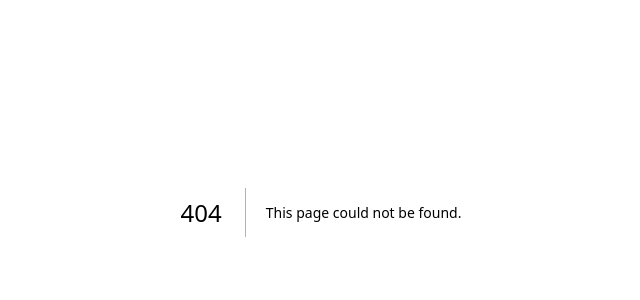
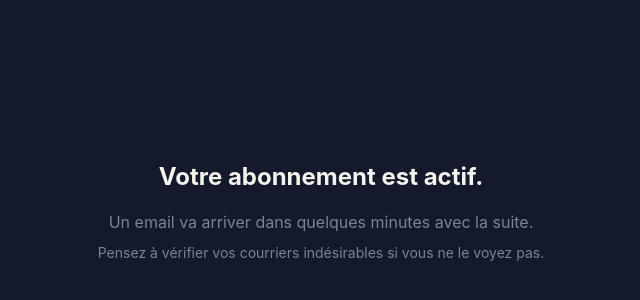
Before and after one commit to b5r96w65g4-beep/Panier-perdu, a Next.js app: page /succes in a window 1280 px wide. Before the commit this address had no page. Shown: the part 188-488 px from the top of the page, without its empty margins (319-959 px from the left). Built offline with nearby package versions, Linux system fonts and the light colour scheme.

Commit message:
Add success page for subscription confirmation

```diff
--- /dev/null
+++ b/app/succes/page.tsx
@@ -0,0 +1,39 @@
+import Stripe from "stripe";
+
+async function getEmail(sessionId: string | undefined) {
+  if (!sessionId || !process.env.STRIPE_SECRET_KEY) return null;
+  try {
+    const stripe = new Stripe(process.env.STRIPE_SECRET_KEY);
+    const session = await stripe.checkout.sessions.retrieve(sessionId);
+    return session.customer_details?.email ?? null;
+  } catch {
+    return null;
+  }
+}
+
+export default async function Succes({
+  searchParams,
+}: {
+  searchParams: { session_id?: string };
+}) {
+  const email = await getEmail(searchParams.session_id);
+
+  return (
+    <main className="min-h-screen flex items-center justify-center px-5">
+      <div className="max-w-md text-center">
+        <h1 className="text-2xl font-bold text-creme">
+          Votre abonnement est actif.
+        </h1>
+        <p className="mt-4 text-neutre leading-relaxed">
+          {email
+            ? `Un email va arriver dans quelques minutes sur ${email}, avec la suite.`
+            : "Un email va arriver dans quelques minutes avec la suite."}
+        </p>
+        <p className="mt-2 text-sm text-neutre">
+          Pensez à vérifier vos courriers indésirables si vous ne le voyez
+          pas.
+        </p>
+      </div>
+    </main>
+  );
+}
```
